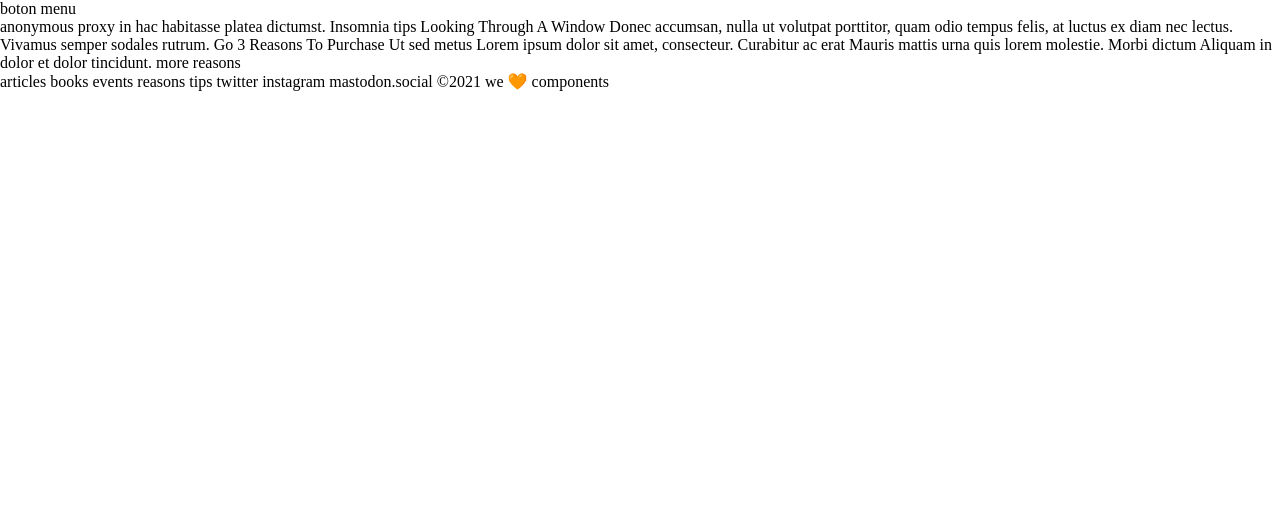
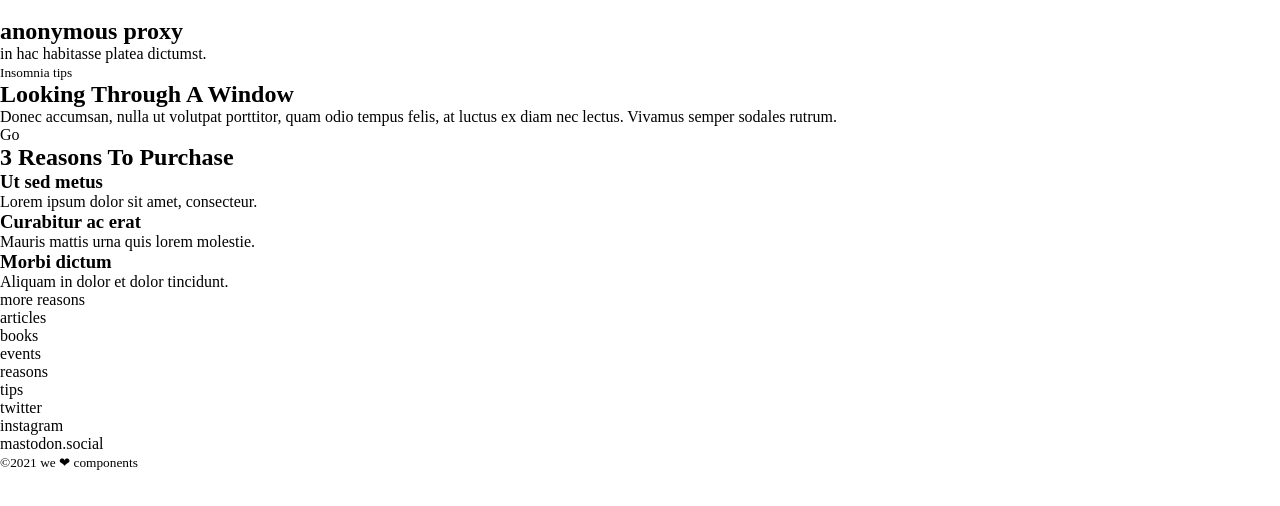
Before and after one commit to Adalab/modulo-1-evaluacion-final-jero10lf, a website: page src/html/index.html in a window 1280 px wide. Drawn offline with nearby package versions, Linux system fonts and the light colour scheme; files that its build step writes are made by us from their sources; files whose address does not match are found by name.

Commit message:
Adding structure html

```diff
--- a/src/html/partials/footer.html
+++ b/src/html/partials/footer.html
@@ -1,12 +1,22 @@
 <footer class="footer">
-    articles
-    books
-    events
-    reasons
-    tips
-    twitter
-    instagram
-    mastodon.social
-    ©2021 we 🧡 components
+    <nav class="menu">
+        <ul class="menulink">
+            <li class="link l1">articles</li>
+            <li class="link l2">books</li>
+            <li class="link l3">events</li>
+            <li class="link l4">reasons</li>
+            <li class="link l5">tips</li>
+            <li class="link l6">twitter</li>
+            <li class="link l7">instagram</li>
+            <li class="link l8">mastodon.social</li>
+        </ul>
+
+    </nav>
+    <div class="footersmall">
+        <small class="footersmallcopy"> &copy;2021 </small>
+        <small class="footersmallclose"
+          >we <span class="heart">&#10084;</span> components</small
+        >
+      </div>
 
 </footer>
--- a/src/html/partials/header.html
+++ b/src/html/partials/header.html
@@ -1,3 +1,5 @@
 <header class="header">
-  boton menu
+    <a class="buttonmenu" href="https://adalab.es" title="main button">
+        <img class="button-main" src="./assets/images/ico-menu.svg" title="Pagina adalab" alt="Enlace Adalab">
+    </a>
 </header>
--- /dev/null
+++ b/src/html/partials/hero.html
@@ -0,0 +1,5 @@
+
+    <section class="hero">
+        <h1 class="anonymous">anonymous proxy</h1>
+        <p>in hac habitasse platea dictumst.</p>
+    </section>
--- /dev/null
+++ b/src/html/partials/looking.html
@@ -0,0 +1,7 @@
+
+    <section class="looking">
+        <small>Insomnia tips</small>
+        <h2>Looking Through A Window</h2>
+        <p>Donec accumsan, nulla ut volutpat porttitor, quam odio tempus felis, at luctus ex diam nec lectus. Vivamus semper sodales rutrum.</p>
+        <div>Go</div>
+    </section>
--- a/src/html/partials/main.html
+++ b/src/html/partials/main.html
@@ -1,19 +1,5 @@
 <main class="main">
-    anonymous proxy
-    in hac habitasse platea dictumst.
-    Insomnia tips
-    Looking Through A Window
-    Donec accumsan, nulla ut volutpat porttitor, quam odio tempus felis, at luctus ex diam nec lectus. Vivamus semper sodales rutrum. Go
-    3 Reasons To Purchase
-    Ut sed metus
-    Lorem ipsum dolor sit amet, consecteur.
-
-    Curabitur ac erat
-    Mauris mattis urna quis lorem molestie.
-
-    Morbi dictum
-    Aliquam in dolor et dolor tincidunt.
-
-    more reasons
-
+    <include src="./hero.html" ></include>
+    <include src="./looking.html"></include>
+    <include src="./reasons.html"></include>
 </main>
--- /dev/null
+++ b/src/html/partials/reasons.html
@@ -0,0 +1,20 @@
+
+    <section class="reasons">
+        <section class="reasontext">
+            <h2>3 Reasons To Purchase</h2>
+            <article class="reasontext art1">
+                <h3>Ut sed metus</h3>
+                <p>Lorem ipsum dolor sit amet, consecteur.</p>
+            </article>
+            <article class="reasontext art2"></article>
+            <h3>Curabitur ac erat</h3>
+            <p>Mauris mattis urna quis lorem molestie.</p>
+        </article>
+            <article class="reasontext art3">
+            <h3>Morbi dictum</h3>
+            <p>Aliquam in dolor et dolor tincidunt.</p>
+        </article>
+        <div>more reasons</div>
+        </section>
+
+    </section>
```
